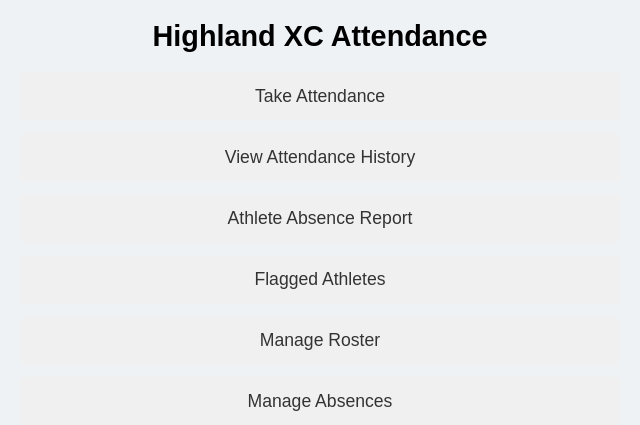
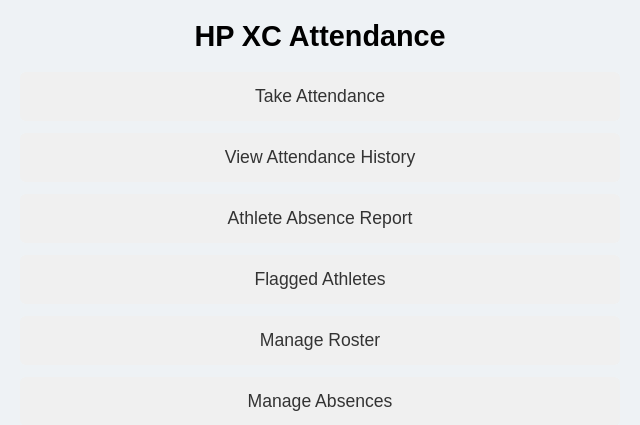
Before and after one commit to bradmoening/attendance-app-2025, a Flask app: page / in a window 1280 px wide. Shown: the top 425 px of the page, without its empty margins (320-960 px from the left). Run offline with Flask 3, Linux system fonts and the light colour scheme; data comes from the database, SQL or seed files in the repository.

Commit message:
title change

```diff
--- a/templates/index.html
+++ b/templates/index.html
@@ -68,7 +68,7 @@
     </style>
 </head>
 <body>
-    <h1>Highland XC Attendance</h1>
+    <h1>HP XC Attendance</h1>
 
     <ul>
         <li><a href="{{ url_for('attendance') }}">Take Attendance</a></li>
```
